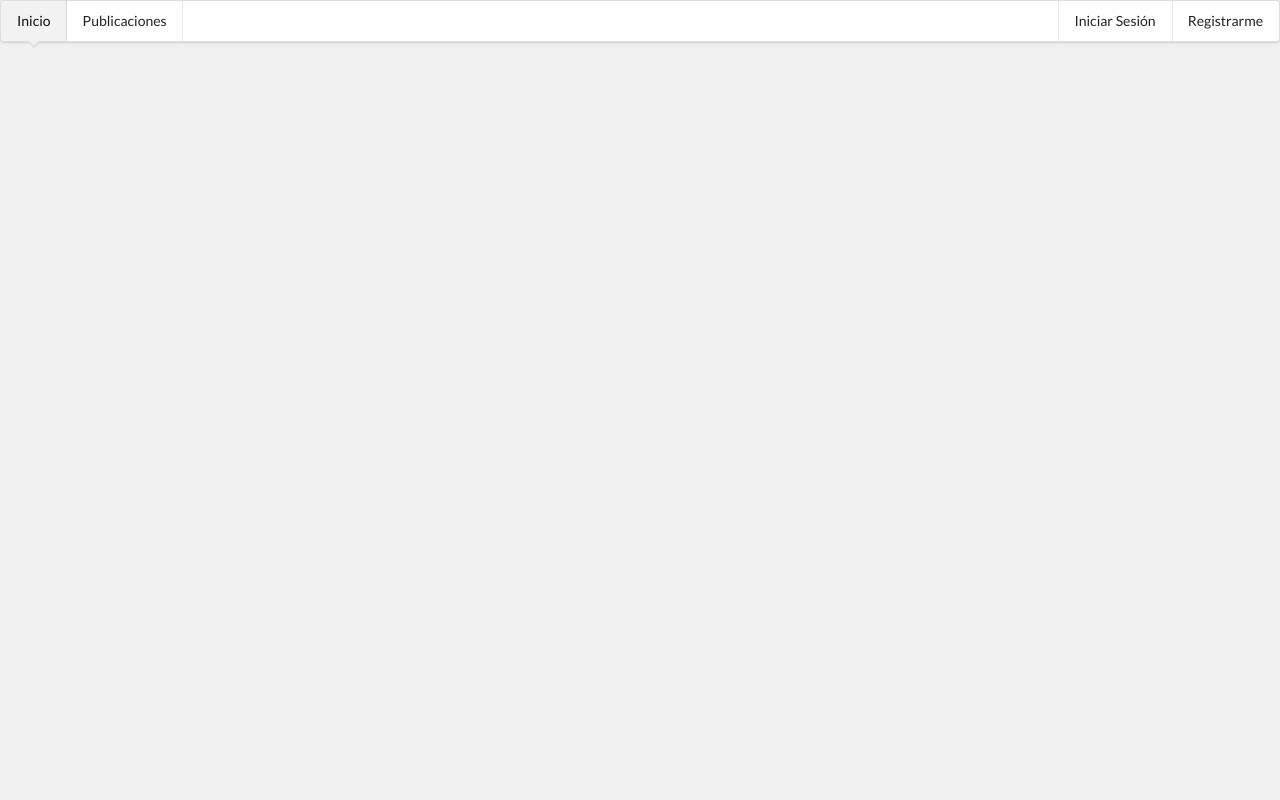
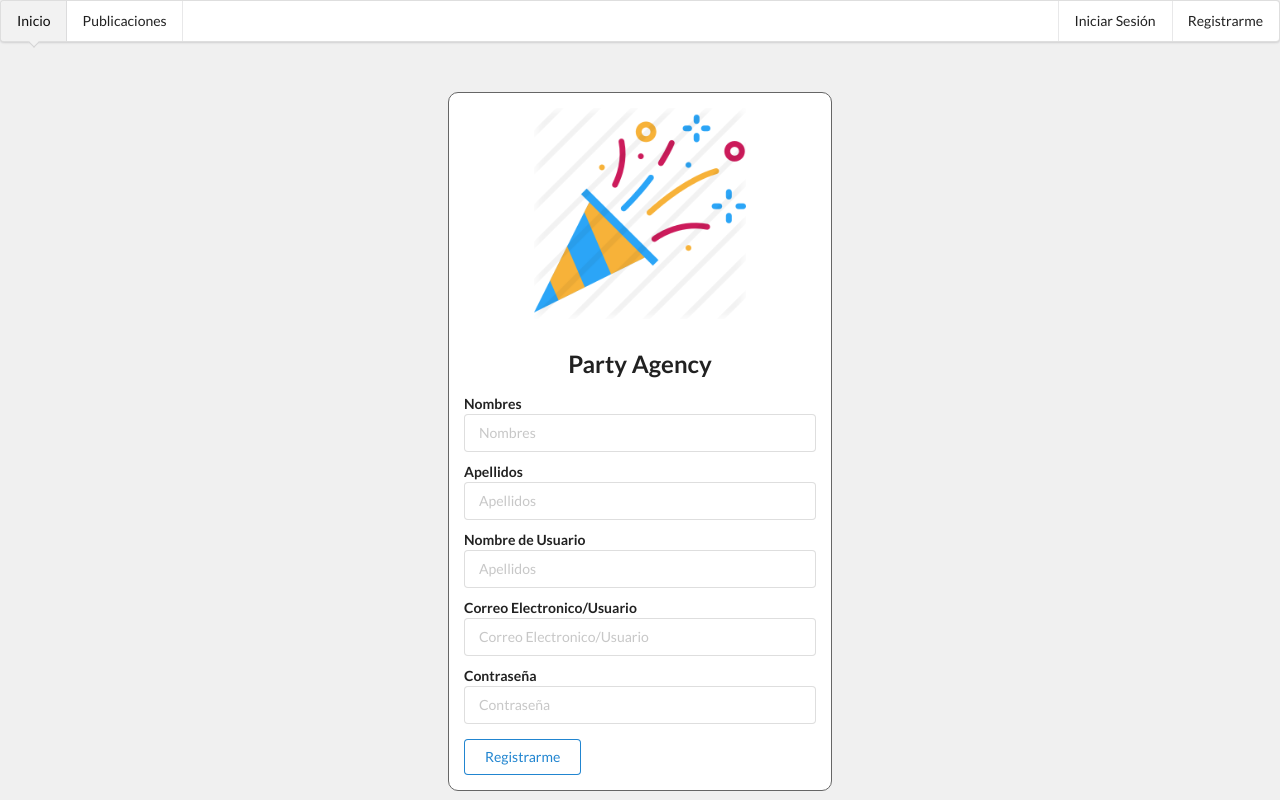
Before and after one commit to PeterGabrielVE/cms_iamgabo, a PHP site: page /cms_iamgabo/index.php?section=register in a window 1280 px wide. Run offline with PHP 8.4, Linux system fonts and the light colour scheme.

Commit message:
Formulario de Registro del Usuario

```diff
--- a/index.php
+++ b/index.php
@@ -18,11 +18,19 @@
     <?php
         if(!isset($_GET['section'])){
             require 'views/home.php';
+
         }elseif(
             isset($_GET['section']) &&
             $_GET['section'] == "post"
+
         ){
             require 'views/post.php';
+        }elseif(
+            isset($_GET['section']) &&
+            $_GET['section'] == "register"
+
+        ){
+            require 'views/register.php';
         }
     ?>
 
--- a/res/css/main.css
+++ b/res/css/main.css
@@ -51,9 +51,10 @@ body{
 }
 
 
+
 /* LOGIN ADMIN */
 
-.login_container{
+.login_container, .register_container{
     width: 30%;
     margin: 50px auto;
     border: 1px solid #666;
@@ -62,23 +63,28 @@ body{
     padding: 15px;
 }
 
-.login_container > h2{
+.login_container > h2,
+.register_container > h2{
     text-align: center;
 
 }
 
-.login_container > p{
+.login_container > p,
+.register_container > p{
     margin-bottom:0px;
     margin-top:10px;
 }
 
 .login_container > .input,
-.login_container > .input > .txtEmailLogin{
+.login_container > .input > .txtEmailLogin,
+.register_container > .input,
+.register_container > .input > .txtEmailRegister{
     width: 100%;
 }
 
 
-.login_container > .button{
+.login_container > .button,
+.register_container > .button{
 
     margin-top: 15px;
 }
@@ -101,10 +107,6 @@ body{
 .new_post_container .button{
      margin-top: 15px !important;
     float: right;
-}
-
-.clearfix{
-    clear: both;
 }
 
 
@@ -130,3 +132,16 @@ body{
     padding: 15px;
     margin-top: 250px;
 }
+
+.logo_container{
+    text-align: center;
+}
+
+
+.frm_logo{
+    width: 60%;
+}
+
+.clearfix{
+    clear: both;
+}
--- a/views/nav/main_nav.php
+++ b/views/nav/main_nav.php
@@ -10,7 +10,7 @@
     <a class="item">
       Iniciar Sesión
     </a>
-    <a class="item">
+    <a href="http://localhost/cms_iamgabo/register" class="item">
       Registrarme
     </a>
   </div>
--- /dev/null
+++ b/views/register.php
@@ -0,0 +1,39 @@
+<div class="register_container">
+
+<div class="logo_container">
+<img src="res/img/logo.png" class="frm_logo" alt="Logo  Agency">
+</div>
+
+<h2> Party Agency</h2>
+
+<p ><b>Nombres</b></p>
+    <div class="ui input">
+        <input type="text" class="txtnameRegister" placeholder="Nombres">
+    </div>
+
+    <p ><b>Apellidos</b></p>
+    <div class="ui input">
+        <input type="text" class="txtLastNameRegister" placeholder="Apellidos">
+    </div>
+
+    <p ><b>Nombre de Usuario</b></p>
+    <div class="ui input">
+        <input type="text" class="txtUsernameRegister" placeholder="Apellidos">
+    </div>
+
+     <p ><b>Correo Electronico/Usuario</b></p>
+    <div class="ui input">
+        <input type="text" class="txtEmailRegister" placeholder="Correo Electronico/Usuario">
+    </div>
+
+    <p ><b>Contrase&ntilde;a</b></p>
+    <div class="ui input">
+        <input type="password" class="txtPassRegister" placeholder="Contrase&ntilde;a">
+    </div>
+
+    <div class="ui basic blue button btnRegisterUser">
+        Registrarme
+    </div>
+
+
+</div>
```
Also changed, not shown: .htaccess, res/img/logo.png (added).
